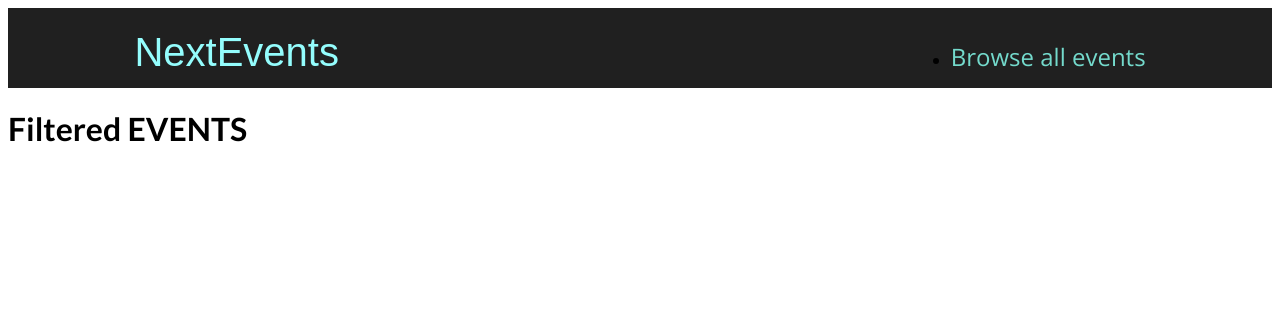
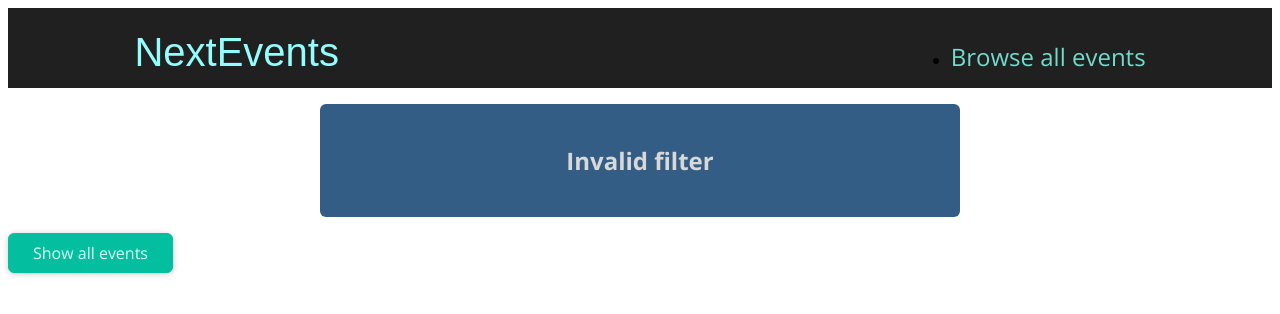
Before and after one commit to krysdev/nextJS-sandbox, a Next.js app: page /events/e2 in a window 1280 px wide. Shown: the top 314 px of the page. Built offline with nearby package versions, Linux system fonts and the light colour scheme.

Commit message:
project 1

```diff
--- a/componets/events/EventSearch.js
+++ b/componets/events/EventSearch.js
@@ -6,8 +6,8 @@
   const yearInputRef = useRef();
   const monthInputRef = useRef();
 
-  function handleSubmit() {
-    event.preventDefault();
+  function handleSubmit(e) {
+    e.preventDefault();
     const selectedYear = yearInputRef.current.value
     const selectedMonth = monthInputRef.current.value
 
--- /dev/null
+++ b/componets/events/ResultsTitle.js
@@ -0,0 +1,20 @@
+import Button from '../ui/Button';
+import style from './ResultsTitle.module.css';
+
+function ResultsTitle(props) {
+  const { date } = props;
+
+  const humanReadableDate = new Date(date).toLocaleDateString('en-US', {
+    month: 'long',
+    year: 'numeric',
+  });
+
+  return (
+    <section className={style.title}>
+      <h1>Events in {humanReadableDate}</h1>
+      <Button link='/events'>Show all events</Button>
+    </section>
+  );
+}
+
+export default ResultsTitle;
--- /dev/null
+++ b/componets/events/ResultsTitle.module.css
@@ -0,0 +1,6 @@
+.title {
+  margin: 2rem auto;
+  width: 90%;
+  max-width: 40rem;
+  text-align: center;
+}
--- /dev/null
+++ b/componets/ui/ErrorAlert.js
@@ -0,0 +1,7 @@
+import style from './ErrorAlert.module.css';
+
+function ErrorAlert(props) {
+  return <div className={style.alert}>{props.children}</div>;
+}
+
+export default ErrorAlert;
--- /dev/null
+++ b/componets/ui/ErrorAlert.module.css
@@ -0,0 +1,12 @@
+.alert {
+  margin: 1rem auto;
+  padding: 1rem 2rem;
+  width: 90%;
+  max-width: 40rem;
+  background-color: #335d85;
+  color: #d8d8d8;
+  font-weight: bold;
+  font-size: 1.5rem;
+  text-align: center;
+  border-radius: 6px;
+}
--- a/pages/events/[...slug].js
+++ b/pages/events/[...slug].js
@@ -1,8 +1,73 @@
+import { getFilteredEvents } from "../../dummy-data";
+import { useRouter } from "next/router";
+import EventList from "../../componets/events/EventList";
+import ResultsTitle from "../../componets/events/ResultsTitle";
+import Button from "../../componets/ui/Button";
+import ErrorAlert from "../../componets/ui/ErrorAlert"
+
 function FilteredEventsPage() {
+  const router = useRouter();
+
+  const filterData = router.query.slug;
+
+  console.log(filterData);
+
+  if (!filterData) {
+    return <p className="center">Loading...</p>;
+  }
+
+  const filteredYear = filterData[0];
+  const filteredMonth = filterData[1];
+
+  const numYear = +filteredYear; // transforms a string "2021" to a number 2021
+  const numMonth = +filteredMonth;
+
+  if (
+    isNaN(numYear) ||
+    isNaN(numMonth) ||
+    numYear > 2030 ||
+    numYear < 2020 ||
+    numMonth < 1 ||
+    numMonth > 12
+  ) {
+    return (
+      <>
+        <ErrorAlert>
+          <p>Invalid filter</p>
+        </ErrorAlert>
+        <div className="center">
+          <Button link="/events">Show all events</Button>
+        </div>
+      </>
+    );
+  }
+
+  const filteredEvents = getFilteredEvents({
+    year: numYear,
+    month: numMonth,
+  });
+
+  if (!filteredEvents || filteredEvents.length === 0) {
+    return (
+      <>
+        <ErrorAlert>
+          <p>No events found</p>
+        </ErrorAlert>
+        <div className="center">
+          <Button link="/events">Show all events</Button>
+        </div>
+      </>
+    );
+  }
+
+  const date = new Date(numYear, numMonth - 1);
+
   return (
-    <div>
+    <>
       <h1>Filtered EVENTS</h1>
-    </div>
+      <ResultsTitle date={date} />
+      <EventList items={filteredEvents} />
+    </>
   );
 }
 
```
Also changed, not shown: pages/events/[eventid].js (+6 -2 lines), pages/events/index.js (+5 -2 lines).
